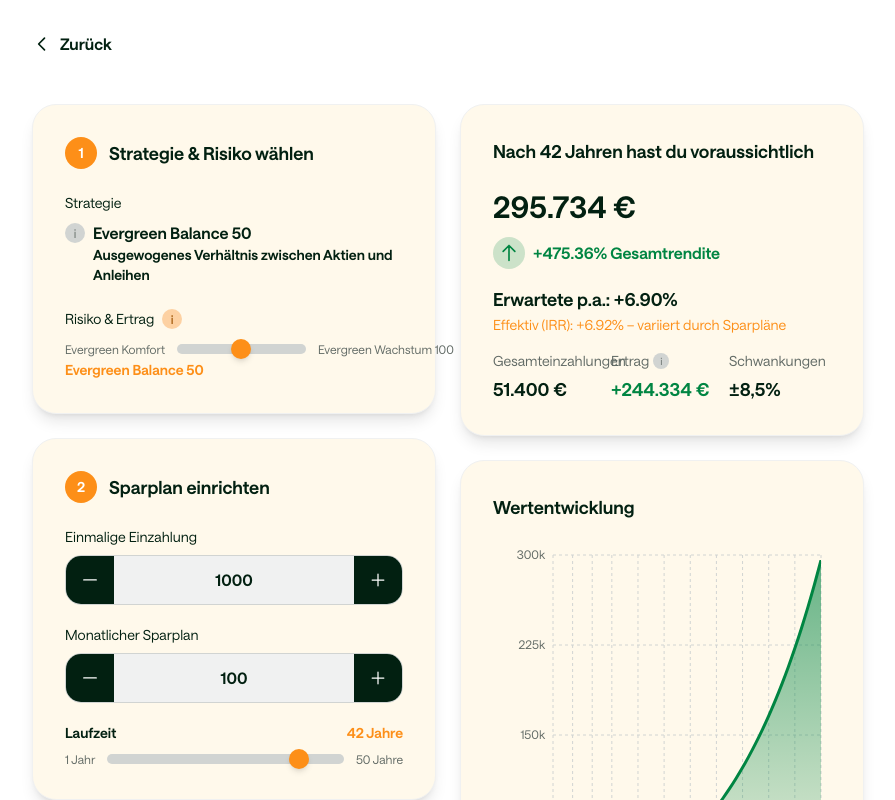
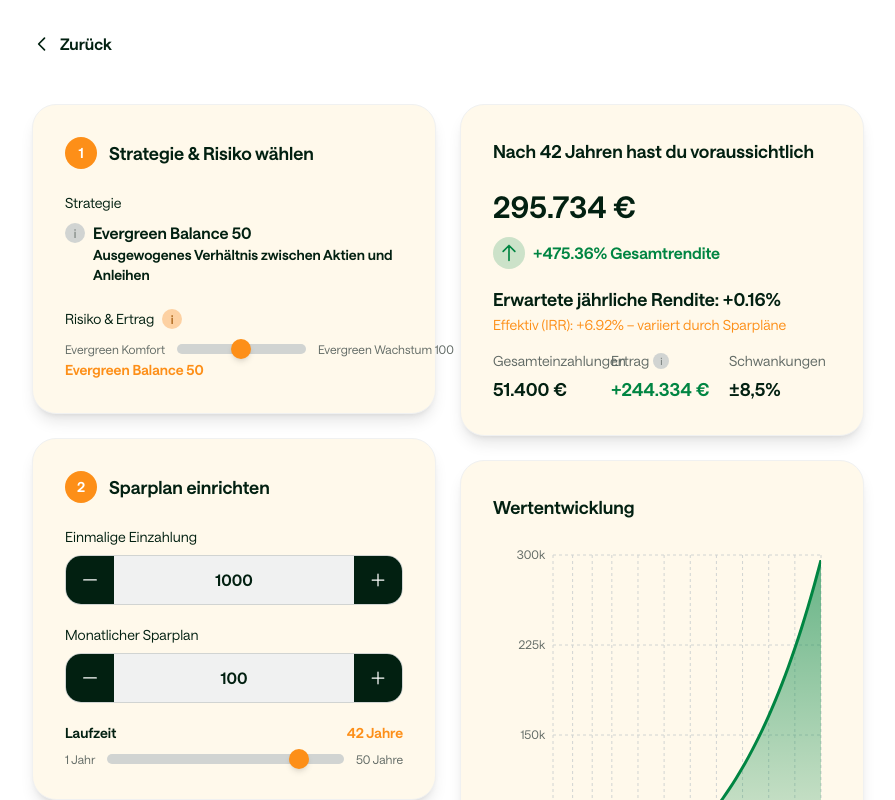
Before and after one commit to ivenkurz/kindersparplan, a Next.js app: page /SparplanRechner in a window 1280 px wide. Shown: the top 800 px of the page, without its empty margins (192-1087 px from the left). Built offline with nearby package versions, Linux system fonts and the light colour scheme.

Commit message:
Iteration: p.a. Rendite TWR + Tooltips Risiko/Ertrag

```diff
--- a/app/SparplanRechner/page.tsx
+++ b/app/SparplanRechner/page.tsx
@@ -79,9 +79,11 @@
       const endwertRounded = Math.round(wert);
       const ertrag = Math.round(wert - gesamtEinzahlungen);
 
-      // TWR (zeitgewichtete Rendite): np.prod(1 + strategy.return) ** (1/years) - 1
-      // Bei konstanter Strategie-Rendite: TWR = strategy.return
-      const twrPa = rendite * 100;
+      // TWR p.a.: (Math.pow(1 + strategy.return, 1 / laufzeit) - 1) * 100
+      const twrPa =
+        laufzeit > 0
+          ? (Math.pow(1 + rendite, 1 / laufzeit) - 1) * 100
+          : rendite * 100;
 
       // IRR (effektive Rendite) – variiert durch Sparpläne
       const irrPa = calculateIRR(einmalig, monatlich, laufzeit, endwertRounded) * 100;
--- a/components/ResultCards.tsx
+++ b/components/ResultCards.tsx
@@ -82,13 +82,13 @@
         </div>
       </div>
 
-      {/* Erwartete p.a. (TWR) – Haupt-Info, react-tooltip, IRR darunter */}
+      {/* Erwartete jährliche Rendite (TWR) – Haupt-Info, react-tooltip, IRR darunter */}
       <div>
         <p
           data-tooltip-id="twr-tooltip"
           className="font-semibold text-ds-neutral-100 text-base md:text-lg cursor-help"
         >
-          Erwartete p.a.: {twrPa >= 0 ? "+" : ""}{twrPa.toFixed(2)}%
+          Erwartete jährliche Rendite: {twrPa >= 0 ? "+" : ""}{twrPa.toFixed(2)}%
         </p>
         <Tooltip id="twr-tooltip" content="Zeitgewichtete Rendite – konsistent zur Strategie" />
         <p className="text-xs md:text-sm text-ds-orange-60 mt-0.5">
@@ -115,7 +115,7 @@
             >
               i
             </span>
-            <Tooltip id="ertrag-tooltip" content="Ertrag basierend auf TWR" />
+            <Tooltip id="ertrag-tooltip" content="Ertrag basierend auf TWR und Sparplan" />
           </div>
           <p className={`text-base md:text-lg font-bold ${ertrag >= 0 ? "text-ds-seagreen" : "text-ds-orange-90"}`}>
             {ertrag >= 0 ? "+" : ""}{formatCurrency(ertrag)}
```
Also changed, not shown: 1 other file (tests, documents, lock files or other folders).
